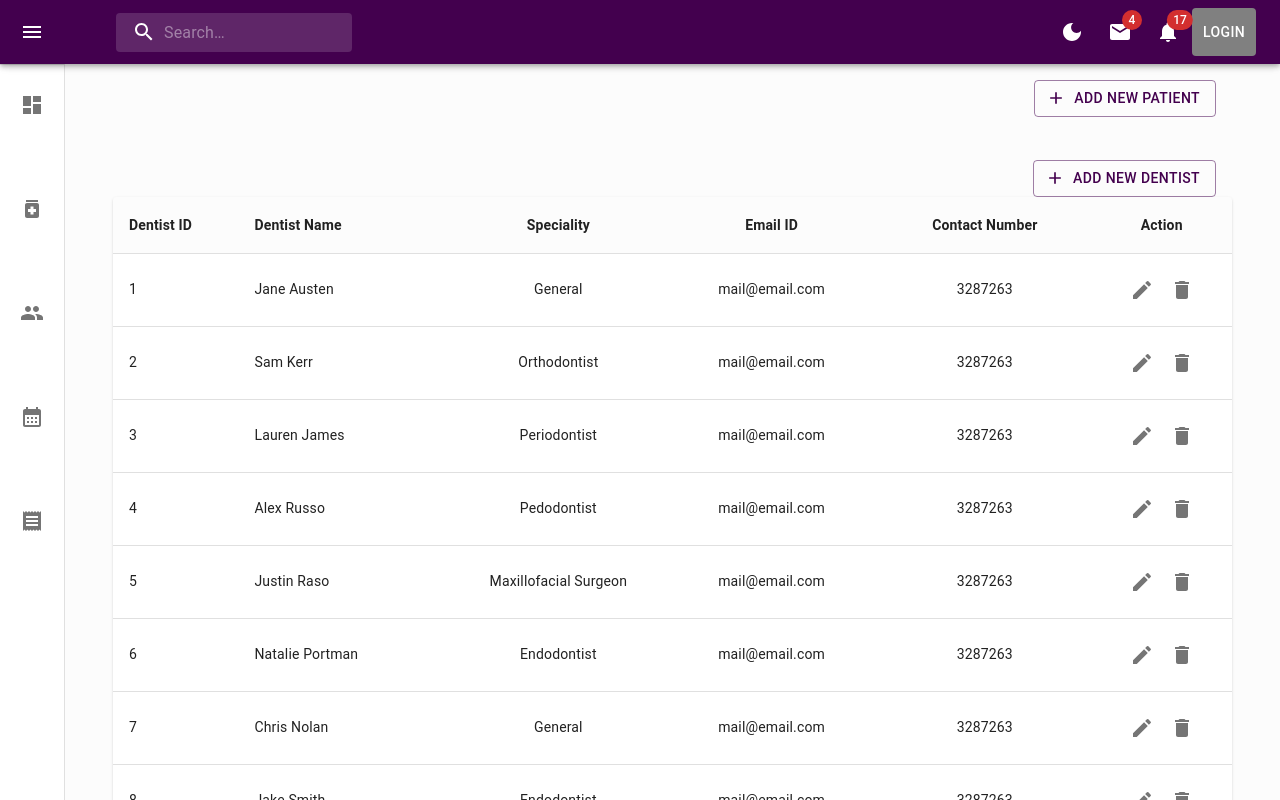
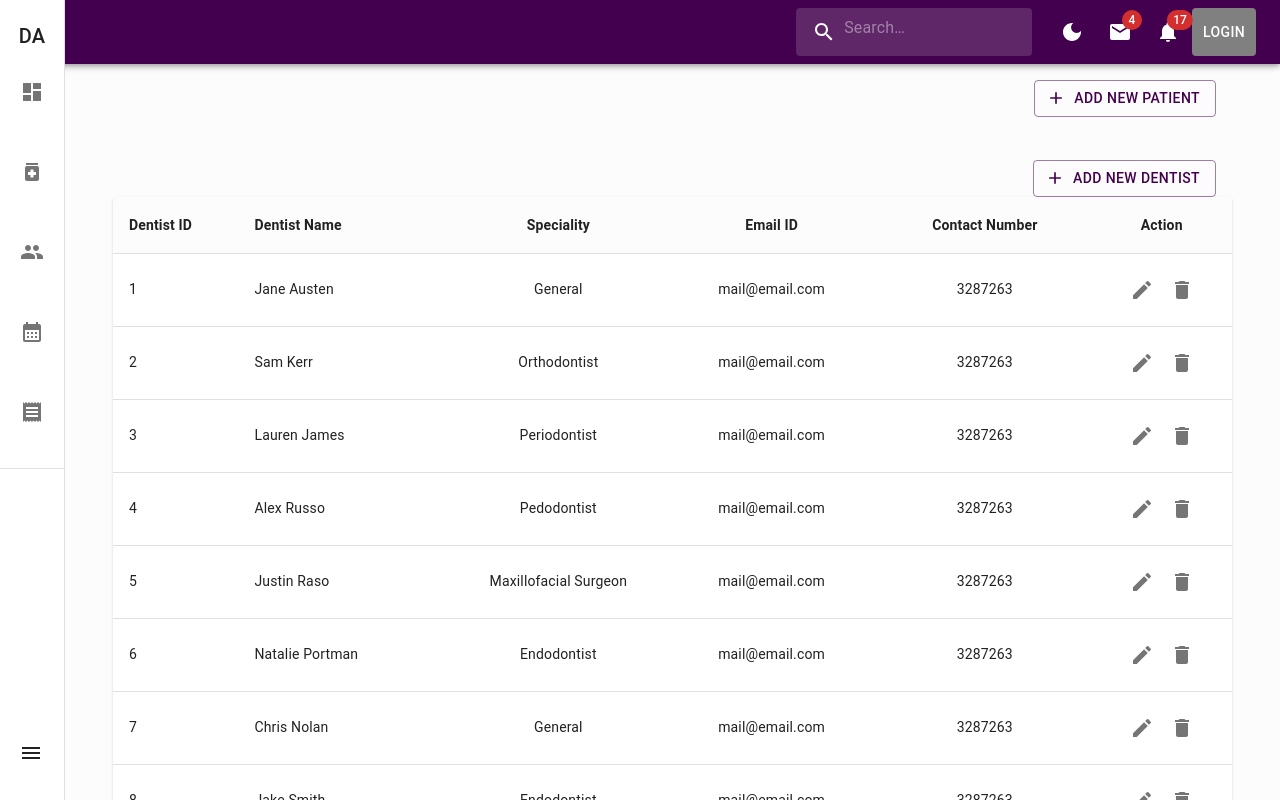
Before and after one commit to PreethaPinto/dental-management-react-typescript, a React (Vite) app: page /dentists in a window 1280 px wide. Shown: the top 800 px of the page. Built offline with nearby package versions, Linux system fonts and the light colour scheme; the HTML template or start-up script is replaced by a standard one.

Commit message:
Add tooltip to main navigation drawer. Move menu icon to bottom of the drawer. Resize appbar.

```diff
--- a/src/components/CustomListItem.tsx
+++ b/src/components/CustomListItem.tsx
@@ -4,6 +4,7 @@ import {
   ListItemButton,
   ListItemIcon,
   ListItemText,
+  Tooltip,
 } from '@mui/material';
 import { ReactNode, useState } from 'react';
 
@@ -25,6 +26,7 @@ const CustomListItem = ({
   return (
     <>
       <ListItem disablePadding sx={{ display: 'block' }}>
+        <Tooltip title={primaryText} placement='right'>
           <ListItemButton
             onClick={onClick}
             onMouseEnter={() => setHovered(true)}
@@ -46,9 +48,14 @@ const CustomListItem = ({
             </ListItemIcon>
             <ListItemText
               primary={primaryText}
-            sx={{ opacity: open ? 1 : 0, padding: '8px' }}
+              sx={{
+                opacity: open ? 1 : 0,
+                padding: '8px',
+                textDecoration: 'none',
+              }}
             />
           </ListItemButton>
+        </Tooltip>
       </ListItem>
       <Box
         sx={{
@@ -60,9 +67,7 @@ const CustomListItem = ({
           backgroundColor: '#f0f0f0', // Background color on hover
           marginLeft: 'auto', // Move the box to the right
         }}
-      >
-        {primaryText}
-      </Box>
+      ></Box>
     </>
   );
 };
--- a/src/components/MainNavigation.tsx
+++ b/src/components/MainNavigation.tsx
@@ -114,7 +114,7 @@ interface AppBarProps extends MuiAppBarProps {
 const AppBar = styled(MuiAppBar, {
   shouldForwardProp: (prop) => prop !== 'open',
 })<AppBarProps>(({ theme, open }) => ({
-  zIndex: theme.zIndex.drawer + 1,
+  // zIndex: theme.zIndex.drawer + 1,
   transition: theme.transitions.create(['width', 'margin'], {
     easing: theme.transitions.easing.sharp,
     duration: theme.transitions.duration.leavingScreen,
@@ -169,19 +169,8 @@ const MainNavigation = ({ mode, setMode }: SidebarProps) => {
     <>
       <AppBar position='fixed' open={open}>
         <Toolbar>
-          <IconButton
-            color='inherit'
-            aria-label='open drawer'
-            onClick={handleDrawerOpen}
-            edge='start'
-            sx={{
-              marginRight: 5,
-              ...(open && { display: 'none' }),
-            }}
-          >
-            <MenuIcon />
-          </IconButton>
-
+          <Box sx={{ flexGrow: 1 }} />
+          <Box sx={{ display: { xs: 'none', md: 'flex' } }}>
             <Search>
               <SearchIconWrapper>
                 <SearchIcon />
@@ -191,9 +180,6 @@ const MainNavigation = ({ mode, setMode }: SidebarProps) => {
                 inputProps={{ 'aria-label': 'search' }}
               />
             </Search>
-
-          <Box sx={{ flexGrow: 1 }} />
-          <Box sx={{ display: { xs: 'none', md: 'flex' } }}>
             <CustomIconButton
               onClick={colorMode.toggleColorMode}
               icon={<DarkMode />}
@@ -219,30 +205,15 @@ const MainNavigation = ({ mode, setMode }: SidebarProps) => {
       </AppBar>
 
       <Drawer variant='permanent' open={open}>
-        <DrawerHeader
-          sx={{
-            display: 'flex',
-            justifyContent: 'space-between',
-          }}
-        >
         <Typography
           variant='h6'
           noWrap
           component='div'
-            padding={2}
-            marginLeft={3}
+          align='center'
+          marginTop={2.5}
         >
-            DENTAL APP
+          DA
         </Typography>
-          <IconButton onClick={handleDrawerClose}>
-            {theme.direction === 'rtl' ? (
-              <ChevronRightIcon />
-            ) : (
-              <ChevronLeftIcon />
-            )}
-          </IconButton>
-        </DrawerHeader>
-        <Divider />
         {open && (
           <>
             <Avatar
@@ -308,6 +279,36 @@ const MainNavigation = ({ mode, setMode }: SidebarProps) => {
             />
           </Link>
         </List>
+        <DrawerHeader
+          sx={{
+            display: 'flex',
+            justifyContent: 'space-between',
+            position: 'absolute',
+            bottom: '15px',
+            left: '15px',
+          }}
+        >
+          <IconButton
+            color='inherit'
+            aria-label='open drawer'
+            onClick={handleDrawerOpen}
+            edge='start'
+            sx={{
+              marginRight: 5,
+              ...(open && { display: 'none' }),
+            }}
+          >
+            <MenuIcon />
+          </IconButton>
+          <IconButton onClick={handleDrawerClose}>
+            {theme.direction === 'rtl' ? (
+              <ChevronRightIcon />
+            ) : (
+              <ChevronLeftIcon />
+            )}
+          </IconButton>
+        </DrawerHeader>
+        <Divider />
       </Drawer>
     </>
   );
```
Also changed, not shown: src/pages/RootLayout.tsx (+8 -1 lines). Lines whose indentation alone changed are shown as unchanged.
